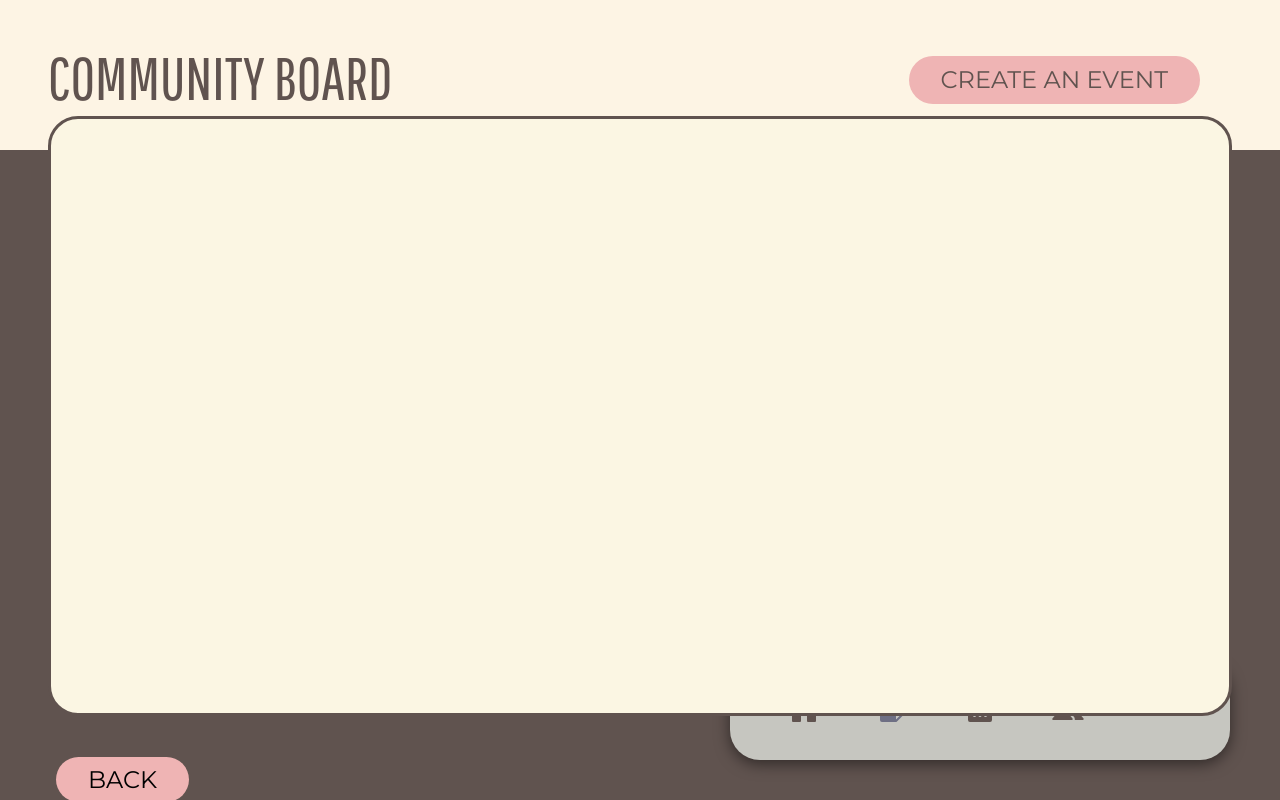
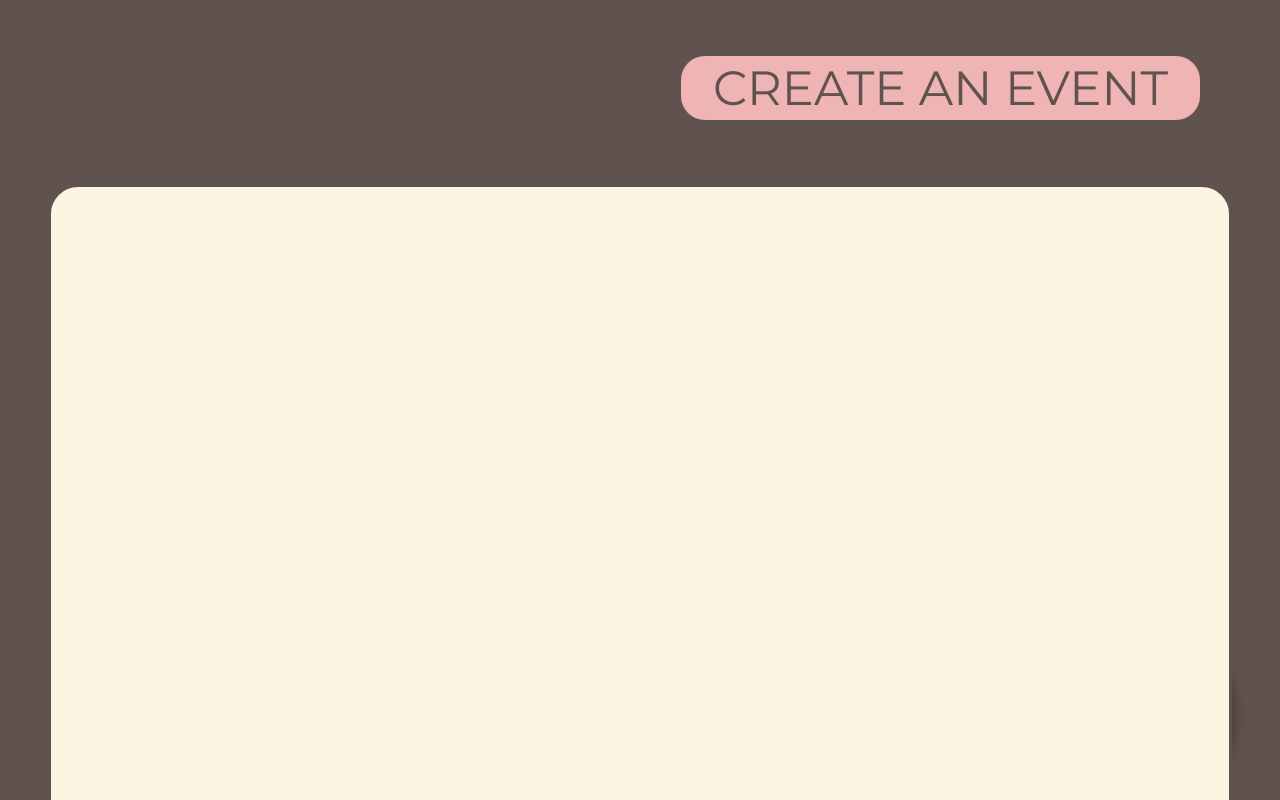
Before and after one commit to koningmalik412/3801-smart-table, a React (Create React App) app: page /community in a window 1280 px wide. Shown: the top 800 px of the page. Built offline with nearby package versions, Linux system fonts and the light colour scheme.

Commit message:
Changed dimensions to fit minotor

```diff
--- a/src/pages/Community/index.js
+++ b/src/pages/Community/index.js
@@ -30,21 +30,21 @@ const Community = () => {
       <div className="absolute w-full px-12 z-10">
         {/* Title */}
         <div className="block mt-12 mb-2">
-          <h5 className="text-6xl text-brown">COMMUNITY BOARD</h5>
+          <h5 className="text-9xl text-brown">COMMUNITY BOARD</h5>
         </div>
 
         {/* Event Button */}
         <div className="absolute top-14 right-20">
           <button
             onClick={handleOpenPopup}
-            className="bg-pink text-brown text-2xl py-2 px-8 rounded-3xl"
+            className="bg-pink text-brown text-5xl py-2 px-8 rounded-3xl"
           >
             CREATE AN EVENT
           </button>
         </div>
 
         {/* Board */}
-        <div className="bg-base h-[600px] w-full rounded-[30px] border-[3px] border-brown p-4 overflow-auto">
+        <div className="bg-base h-[1100px] w-full rounded-[30px] border-[3px] border-brown p-4 overflow-auto">
           <div className="grid grid-cols-3 gap-4">
             {events.map((event, index) => (
               <div
@@ -68,14 +68,14 @@ const Community = () => {
 
         {/* Back Button */}
         <div className="mt-12 ml-2">
-          <Link to="/" className="bg-pink text-2xl py-2 px-8 rounded-3xl">
+          <Link to="/" className="bg-pink text-5xl py-2 px-8 rounded-3xl">
             BACK
           </Link>
         </div>
       </div>
 
       {/* Background div */}
-      <div className="absolute bottom-0 left-0 w-full h-[650px] bg-brown z-0"></div>
+      <div className="absolute bottom-0 left-0 w-full h-[1050px] bg-brown z-0"></div>
       <AddEvent isOpen={isPopupOpen} onClose={handleClosePopup} onAddEvent={handleAddEvent} />
     </>
   );
```
